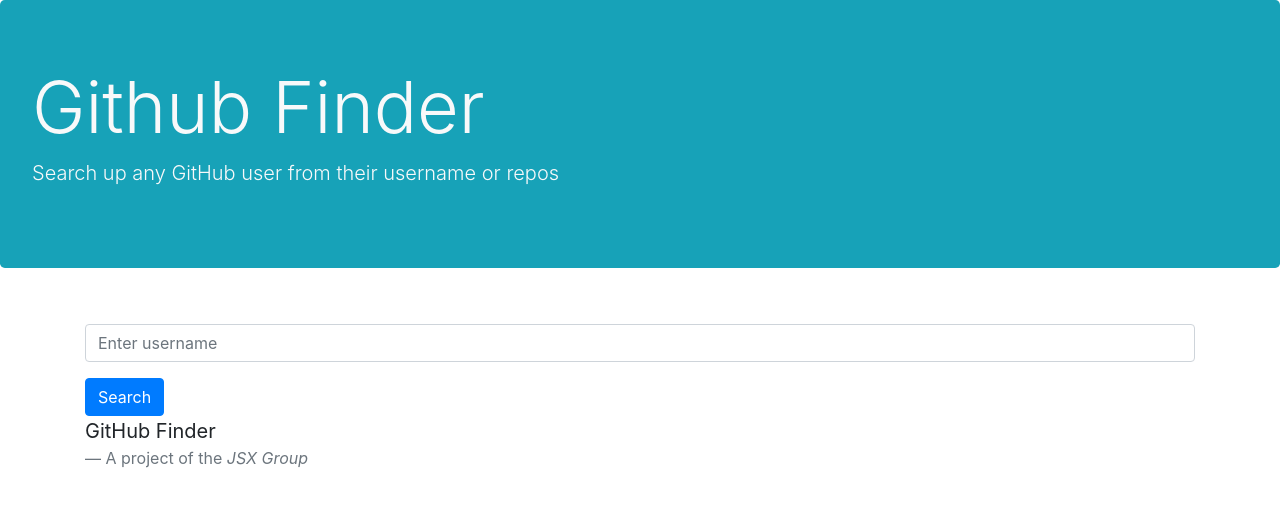
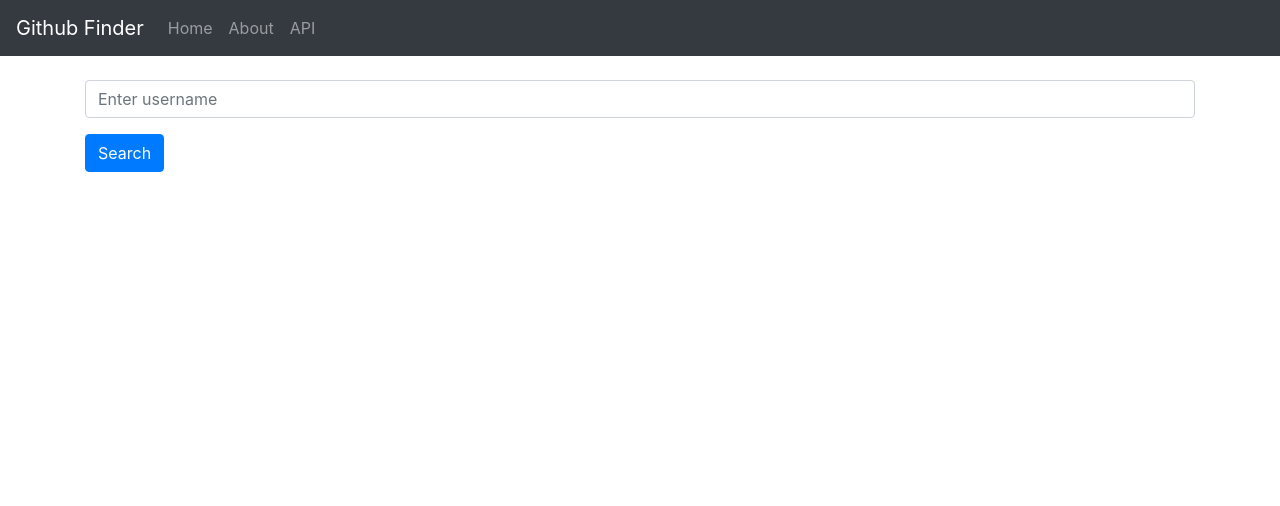
Before and after one commit to usman1100/github-finder, a React (Create React App) app: page / in a window 1280 px wide. Shown: the top 506 px of the page. Built offline with nearby package versions, Linux system fonts and the light colour scheme.

Commit message:
Removed Header, added a navbar

```diff
--- a/src/App.js
+++ b/src/App.js
@@ -1,20 +1,22 @@
 import React, { Component } from 'react'
 import Finder from "./components/pages/Finder"
 import About from "./components/pages/About"
-import Header from "./components/Header"
+import Navbar from "./components/Navbar"
+import {BrowserRouter as Router, Route} from "react-router-dom"
 
 export default class App extends Component {
     render() {
         return (
-            <div>
+            <Router>
+                <div>
 
-                <Header />
+                    <Navbar />
+                    <Route path="/" exact component={Finder}/>
+                    <Route path="/about" exact component={About}/>
 
-                <Finder/>
 
-                <About/>
-
-            </div>
+                </div>
+            </Router>
         )
     }
 }
--- a/src/components/Header.jsx
+++ /dev/null
@@ -1,16 +0,0 @@
-import React from "react";
-
-const Header = () => {
-    return (
-        <div>
-            <div className="jumbotron bg-info text-light">
-                <h1 className="display-3">Github Finder</h1>
-                <p className="lead">
-                    Search up any GitHub user from their username or repos
-                </p>
-            </div>
-        </div>
-    );
-};
-
-export default Header;
--- /dev/null
+++ b/src/components/Navbar.jsx
@@ -0,0 +1,45 @@
+import React from "react";
+
+export default function Navbar() {
+    return (
+        <nav className="navbar navbar-expand-lg navbar-dark bg-dark">
+            <a className="navbar-brand" href="#">
+                Github Finder
+            </a>
+            <button
+                className="navbar-toggler"
+                type="button"
+                data-toggle="collapse"
+                data-target="#navbarColor02"
+                aria-controls="navbarColor02"
+                aria-expanded="false"
+                aria-label="Toggle navigation"
+            >
+                <span className="navbar-toggler-icon" />
+            </button>
+
+
+            <div className="collapse navbar-collapse" id="navbarColor02">
+                <ul className="navbar-nav mr-auto">
+                    <li className="nav-item">
+                        <a className="nav-link" href="#">
+                            Home <span className="sr-only">(current)</span>
+                        </a>
+                    </li>
+                    <li className="nav-item">
+                        <a className="nav-link" href="#">
+                            About
+                        </a>
+                    </li>
+                    <li className="nav-item">
+                        <a className="nav-link" href="#">
+                            API
+                        </a>
+                    </li>
+
+
+                </ul>
+            </div>
+        </nav>
+    );
+}
--- a/src/components/pages/Finder.jsx
+++ b/src/components/pages/Finder.jsx
@@ -1,5 +1,4 @@
 import React from 'react';
-import Header from "../Header"
 import SearchButton from "../SearchButton"
 import SearchBox from '../SearchBox';
 import CardContainer from '../CardContainer';
@@ -84,11 +83,15 @@
             <div className="App">
 
                     {alert && <Alert />}
+
                     <SearchBox updateUserName={this.setUserName} />
+
                     <SearchButton getUsers={this.getUsersList} />
+
                     {
-                        loading ? <Spinner /> : // While loading is true show a spinner
-                            notFound ? <NotFoundText /> : // If search yields no results, notFound will be true and no users will be shown
+                    loading ? <Spinner /> : // While loading is true show a spinner
+                            notFound ? <NotFoundText /> : // If search yields no results,
+                                                        // notFound will be true and no users will be shown
                                 <CardContainer>
                                     {
                                         this.state.userList.map(user =>
```
